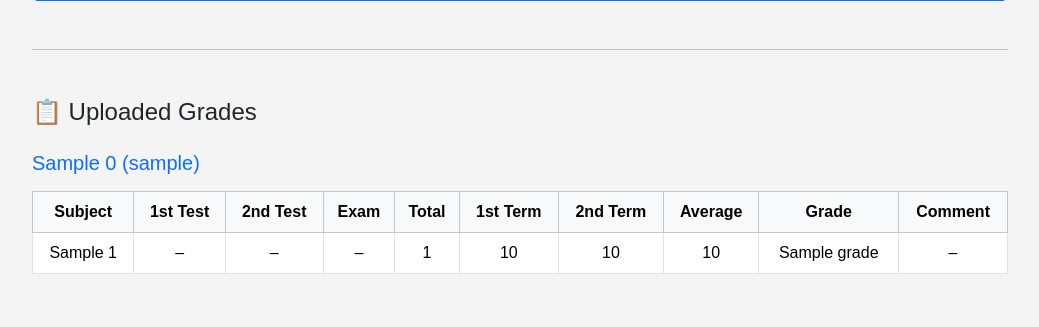
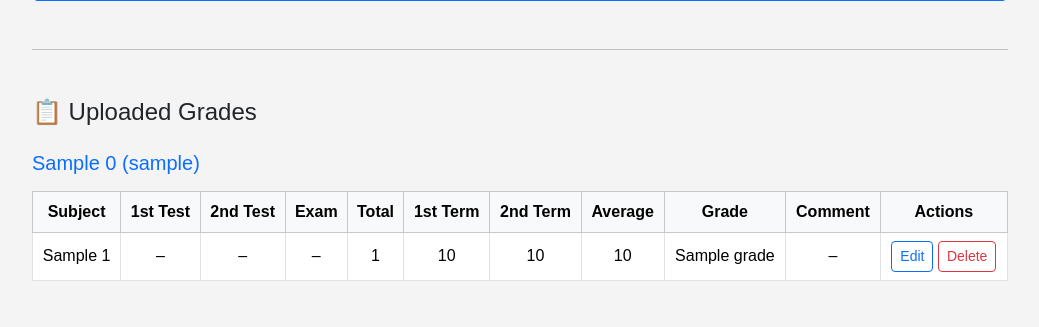
Before and after one commit to Chukwuaruka/school_portal, a Django app: template portal/templates/portal/teacher_upload_grades.html in a window 1280 px wide. Shown: the part 1099-1426 px from the top of the page, without its empty margins (230-1269 px from the left). Before the commit the page ends 1373 px from the top, so only its background shows below. Run offline with Django 5.2, Linux system fonts and the light colour scheme; tables that the repository leaves empty hold one stand-in row (values such as "Sample post"); the template is opened without the code that fills it: values that come from a table or form of the project are taken from there, most other values are stand-ins (such as "Sample title", 1, 10 or a date in 2020).

Commit message:
Update teacher_upload_grades.html

```diff
--- a/portal/templates/portal/teacher_upload_grades.html
+++ b/portal/templates/portal/teacher_upload_grades.html
@@ -177,6 +177,7 @@
                             <th>Average</th>
                             <th>Grade</th>
                             <th>Comment</th>
+                            <th>Actions</th> <!-- New column for action buttons -->
                         </tr>
                     </thead>
                     <tbody>
@@ -192,6 +193,11 @@
                             <td>{{ grade.average_score|default:"–" }}</td>
                             <td>{{ grade.manual_grade|default:grade.grade }}</td>
                             <td>{{ grade.grade_comment|default:"–" }}</td>
+                            <td>
+                                <a href="{% url 'edit_grade' grade.id %}" class="btn btn-sm btn-outline-primary">Edit</a>
+                                <a href="{% url 'delete_final_grade' grade.id %}" class="btn btn-sm btn-outline-danger"
+                                   onclick="return confirm('Are you sure you want to delete this grade?');">Delete</a>
+                            </td>
                         </tr>
                         {% endfor %}
                     </tbody>
```
Lines whose indentation alone changed are shown as unchanged.
